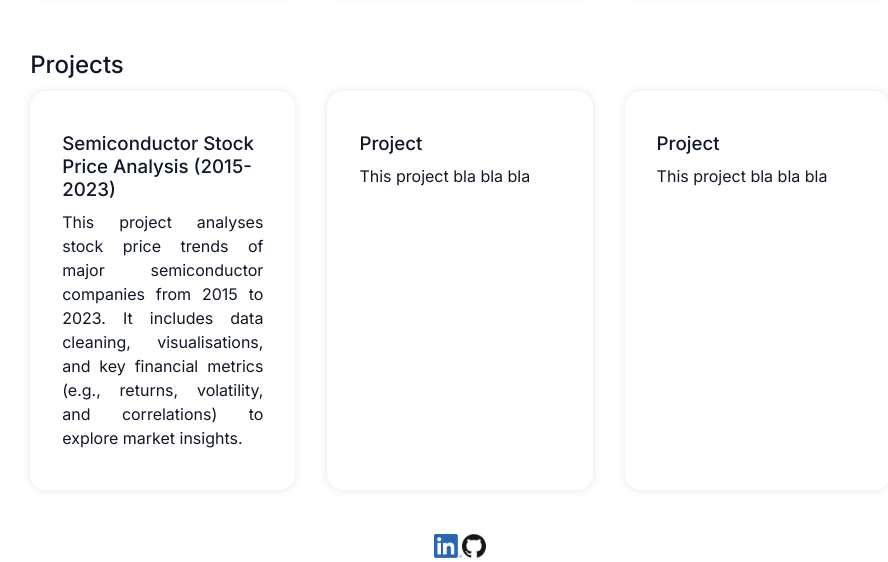
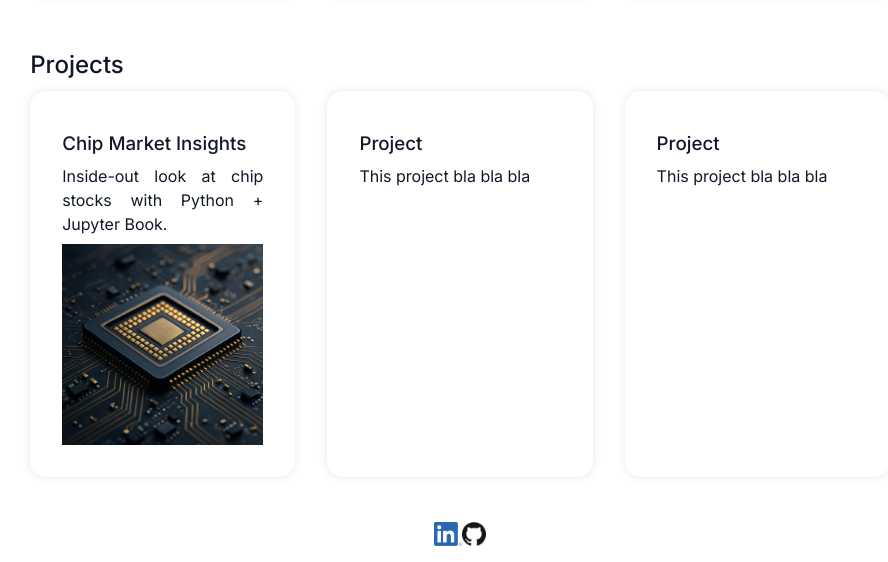
Before and after one commit to med4kat/DeltaKat, a plain HTML site: page blog.html in a window 1280 px wide. Shown: the part 711-1273 px from the top of the page, without its empty margins (180-1068 px from the left). Drawn offline with Linux system fonts and the light colour scheme.

Commit message:
add pic to project

```diff
--- a/blog.html
+++ b/blog.html
@@ -70,10 +70,11 @@
       <h2>Projects</h2>
       <div class="cards">
         <div class="card">
-          <h3>Semiconductor Stock Price Analysis (2015-2023)</h3>
-          <p>This project analyses stock price trends of major semiconductor companies from 2015 to 2023. It includes
-            data cleaning, visualisations, and key financial metrics (e.g., returns, volatility, and correlations) to
-            explore market insights.</p>
+          <h3>Chip Market Insights</h3>
+          <p>Inside-out look at chip stocks with Python + Jupyter Book.</p>
+          <div style="display: flex; justify-content: center; ">
+            <img src="./chip.jpg" class="picture" alt="DeltaKat" style="width: 100%; height: auto;">
+          </div>
         </div>
         <div class="card">
           <h3>Project</h3>
```
Also changed, not shown: chip.jpg (added).
